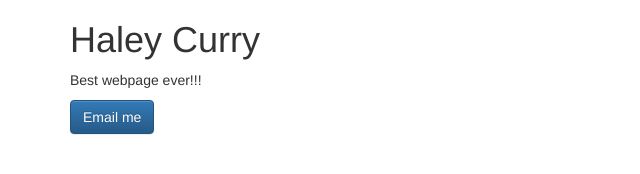
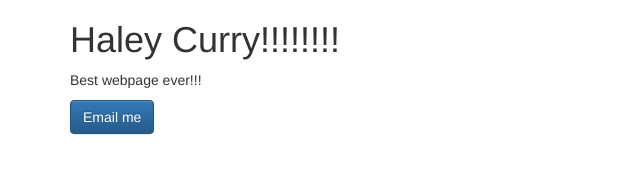
Before and after one commit to haleycurry/haleycurry.com, a website: page index.html in a window 1280 px wide. Shown: the whole page, without its empty margins (0-640 px from the left). Drawn offline with Linux system fonts and the light colour scheme.

Commit message:
Updated!

```diff
--- a/index.html
+++ b/index.html
@@ -11,7 +11,7 @@
 
 <!-- Body -->
 <div class="container">
-	<h1>Haley Curry</h1>
+	<h1>Haley Curry!!!!!!!!</h1>
 	<p>Best webpage ever!!!</p>
 	<p>
 		<a class="btn btn-primary" href="mailto:haley@curry.name">
```
